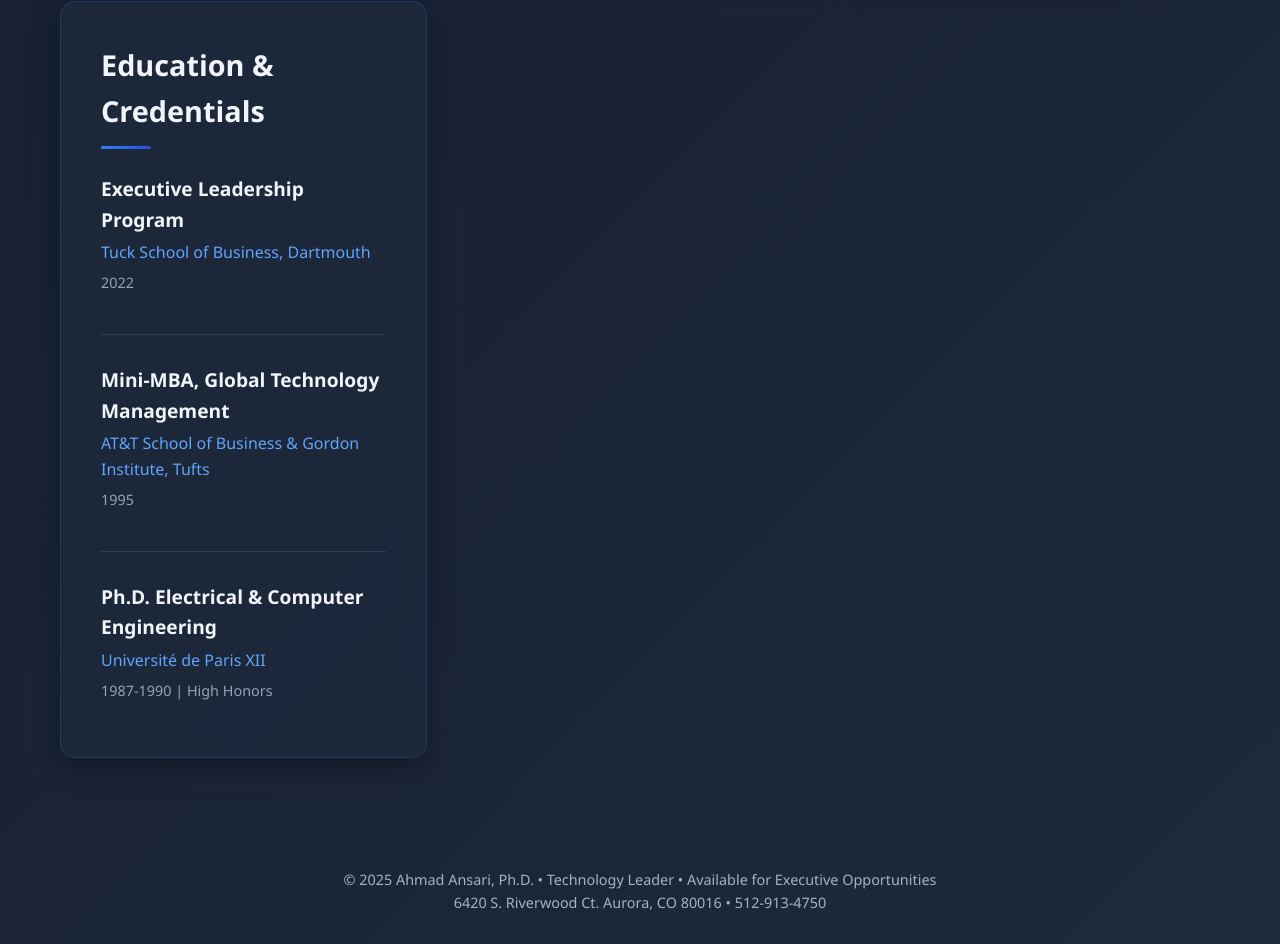
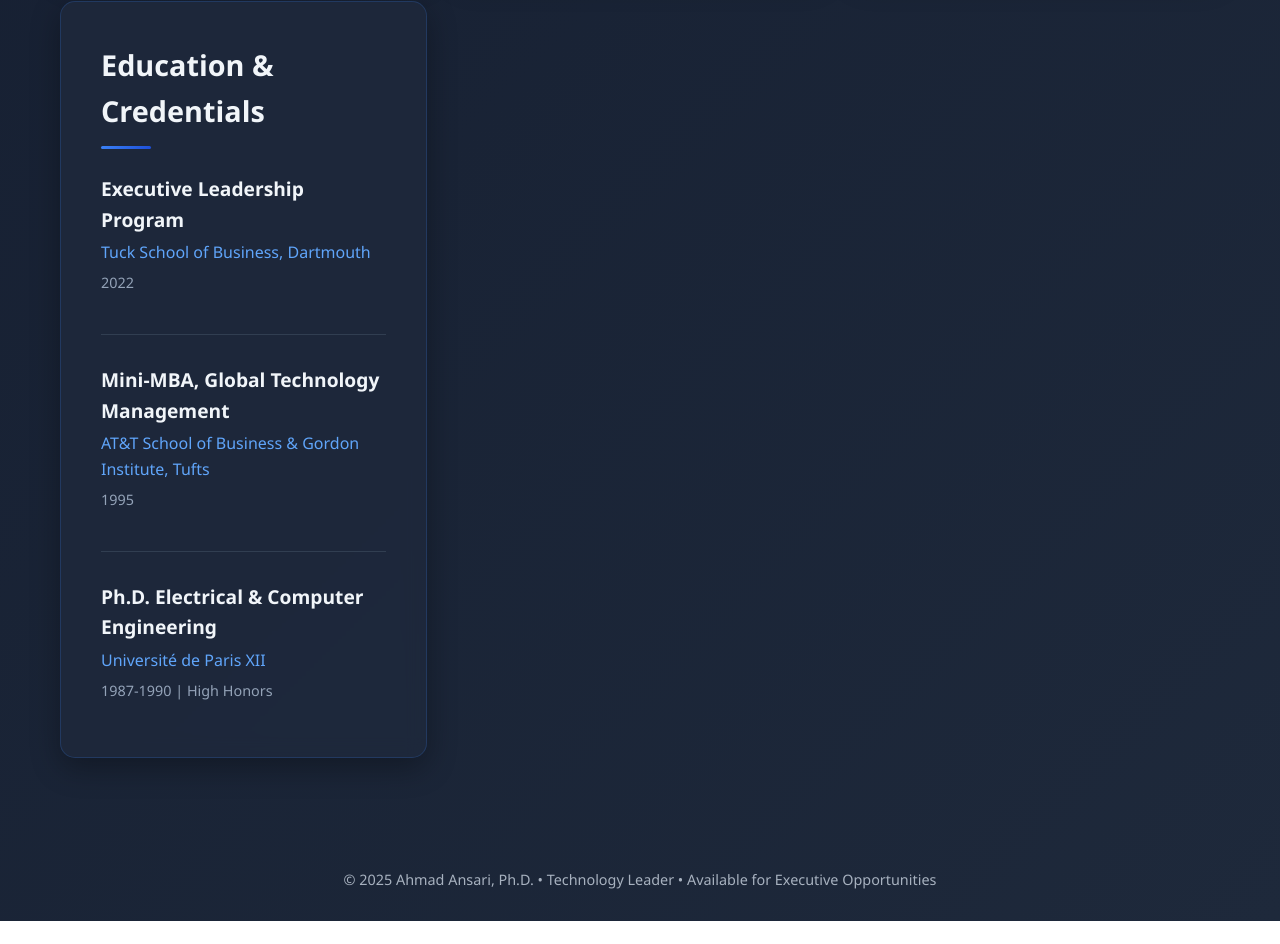
Before and after one commit to chekeib/uvideo, a plain HTML site: page index.html in a window 1280 px wide. Shown: the part 2588-3532 px from the top of the page. After the commit the page ends 3509 px from the top, so only its background shows below. Drawn offline with Linux system fonts and the light colour scheme.

Commit message:
Update index.html

```diff
--- a/index.html
+++ b/index.html
@@ -482,7 +482,6 @@
 
     <div class="footer">
         <p>© 2025 Ahmad Ansari, Ph.D. • Technology Leader • Available for Executive Opportunities</p>
-        <p>6420 S. Riverwood Ct. Aurora, CO 80016 • 512-913-4750</p>
     </div>
 
     <script>
```
